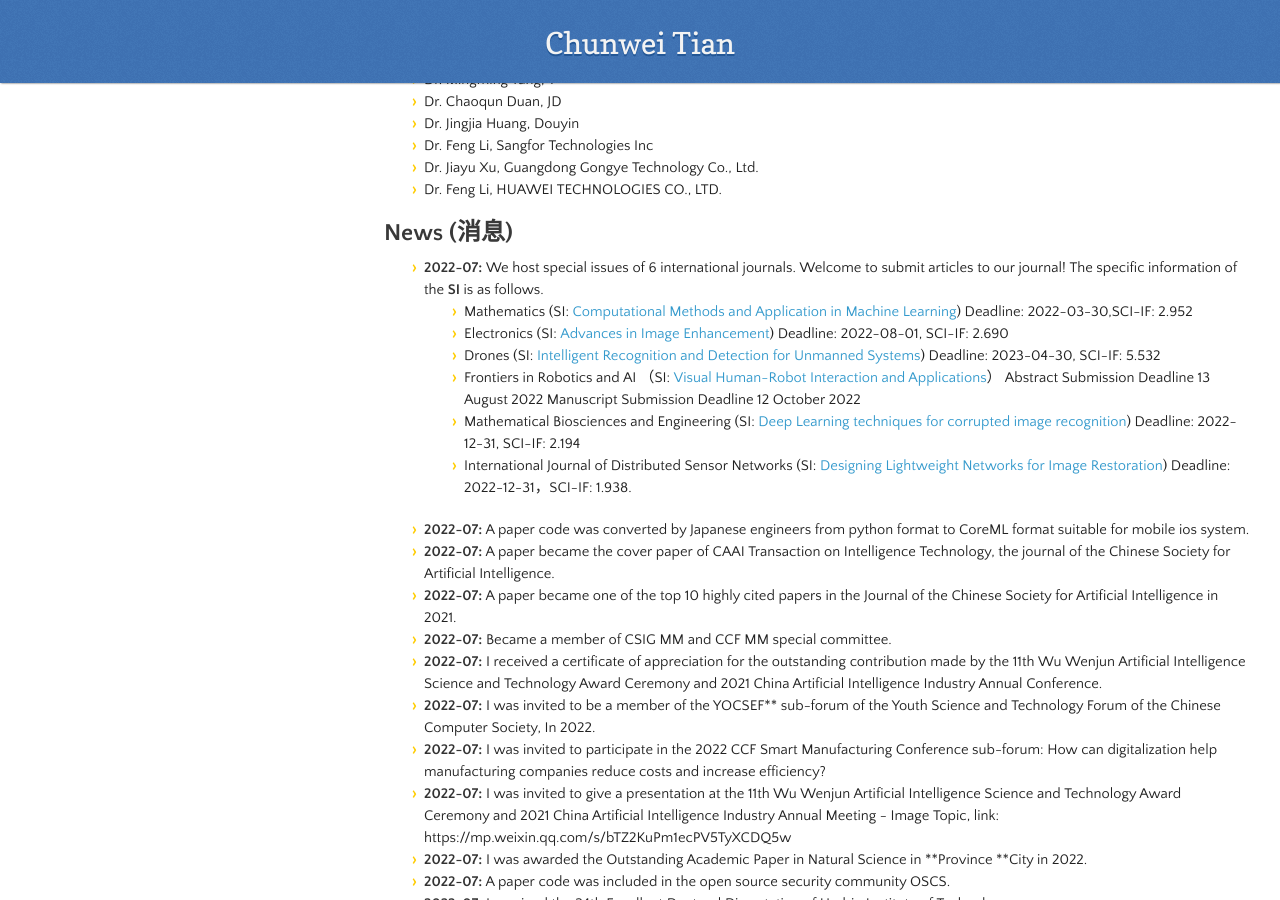
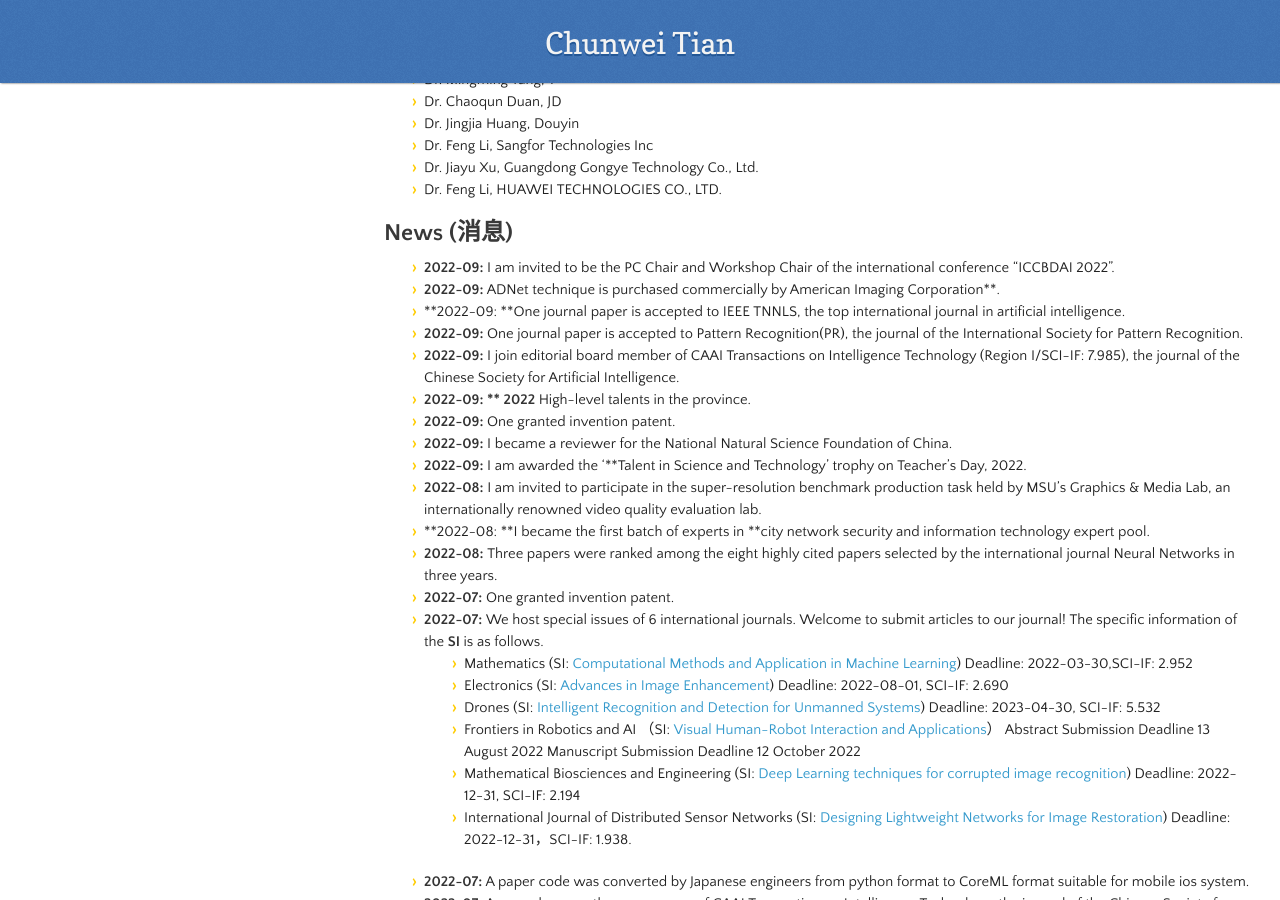
Before and after one commit to hellloxiaotian/hellloxiaotian.github.io, a Jekyll site: the page built from index.md, in a window 1280 px wide and 900 px high, scrolled down 2456 px. Built offline with Jekyll 4.4.1, drawn with Linux system fonts in a browser that asks for light colours; nearby versions of some CDN libraries; our own code applies the rules of GitHub Pages for plain Markdown files; the repository's description, which GitHub fills in, is left out; some of the changed text lies outside the part shown.

Commit message:
Add files via upload

```diff
--- a/index.md
+++ b/index.md
@@ -80,6 +80,19 @@ Major Research Project:  Noise Tolerance Computing and Flexible Low-Level Vision
 
 ## News (消息)
 
+- **2022-09:** I am invited to be the PC Chair and Workshop Chair of the international conference "ICCBDAI 2022".
+- **2022-09:** ADNet technique is purchased commercially by American Imaging Corporation**.
+- **2022-09: **One journal paper is accepted to IEEE TNNLS, the top international journal in artificial intelligence.
+- **2022-09:** One journal paper is accepted to Pattern Recognition(PR), the journal of the International Society for Pattern Recognition.
+- **2022-09:** I join editorial board member of CAAI Transactions on Intelligence Technology (Region I/SCI-IF: 7.985), the journal of the Chinese Society for Artificial Intelligence.
+- **2022-09: ** 2022** High-level talents in the province.
+- **2022-09:** One granted invention patent.
+- **2022-09:** I became a reviewer for the National Natural Science Foundation of China.
+- **2022-09:** I am awarded the '**Talent in Science and Technology' trophy on Teacher's Day, 2022.
+- **2022-08:** I am invited to participate in the super-resolution benchmark production task held by MSU's Graphics & Media Lab, an internationally renowned video quality evaluation lab.
+- **2022-08: **I became the first batch of experts in **city network security and information technology expert pool.
+- **2022-08:** Three papers were ranked among the eight highly cited papers selected by the international journal Neural Networks in three years.
+- **2022-07:** One granted invention patent.
 - **2022-07:** We host special issues of 6 international journals. Welcome to submit articles to our journal! The specific information of the **SI** is as follows.
   - Mathematics (SI: [Computational Methods and Application in Machine Learning](https://www.mdpi.com/journal/mathematics/special_issues/Computational_Methods_and_Application_in_Machine_Learning)) Deadline: 2022-03-30,SCI-IF: 2.952
   - Electronics (SI: [Advances in Image Enhancement](https://www.mdpi.com/journal/electronics/special_issues/Image_Enhancement_1)) Deadline: 2022-08-01, SCI-IF: 2.690
@@ -87,7 +100,6 @@ Major Research Project:  Noise Tolerance Computing and Flexible Low-Level Vision
   - Frontiers in Robotics and AI （SI: [Visual Human-Robot Interaction and Applications](https://www.frontiersin.org/research-topics/38210/visual-human-robot-interaction-and-applications)） Abstract Submission Deadline 13 August 2022 Manuscript Submission Deadline 12 October 2022
   - Mathematical Biosciences and Engineering (SI: [Deep Learning techniques for corrupted image recognition](https://www.aimspress.com/mbe/article/6202/special-articles)) Deadline: 2022-12-31, SCI-IF: 2.194
   - International Journal of Distributed Sensor Networks (SI: [Designing Lightweight Networks for Image Restoration](https://journals.sagepub.com/page/dsn/collections/special-issues/designing-lightweight-networks-for-image-restoration)) Deadline: 2022-12-31，SCI-IF: 1.938.
-
 - **2022-07:** A paper code was converted by Japanese engineers from python format to CoreML format suitable for mobile ios system.
 - **2022-07:** A paper became the cover paper of CAAI Transaction on Intelligence Technology, the journal of the Chinese Society for Artificial Intelligence.
 - **2022-07:**  A paper became one of the top 10 highly cited papers in the Journal of the Chinese Society for Artificial Intelligence in 2021.
@@ -444,9 +456,15 @@ Graduate Course "Cloud Oriented Big Data Technologies" (Spring)
 
 
 
+2022 **Province High-level Talent
+
 2022 ** Young scientific and technological talents
 
 2022 My PhD thesis was awarded as an excellent PhD thesis by Shenzhen CCF.
+
+2022 China**
+
+2022 Trophy for local scientific and technological talents
 
 2022 The 24th Excellent Doctoral Dissertation of Harbin Institute of Technology.
 
```
Also changed, not shown: publication.md (+24 -18 lines).
